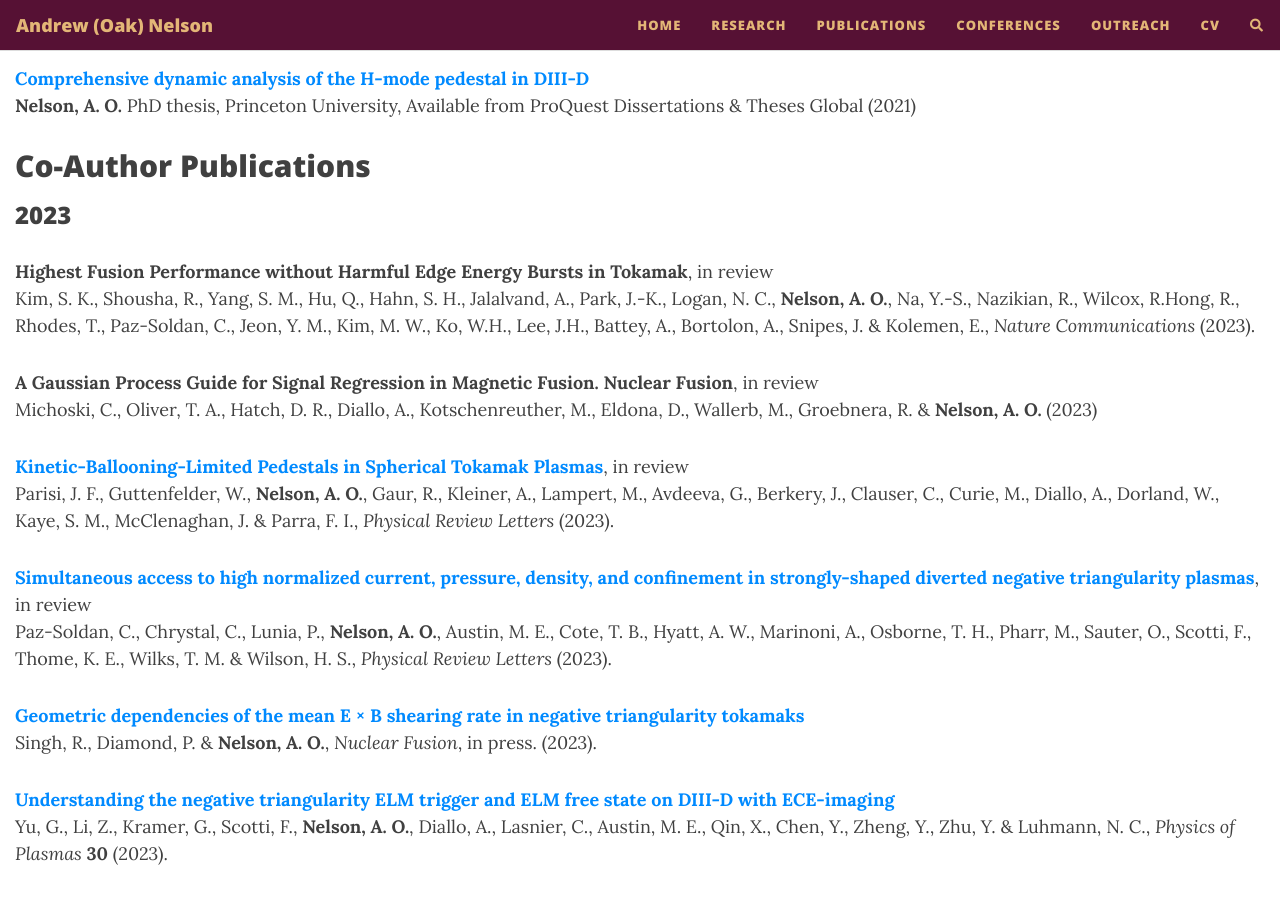
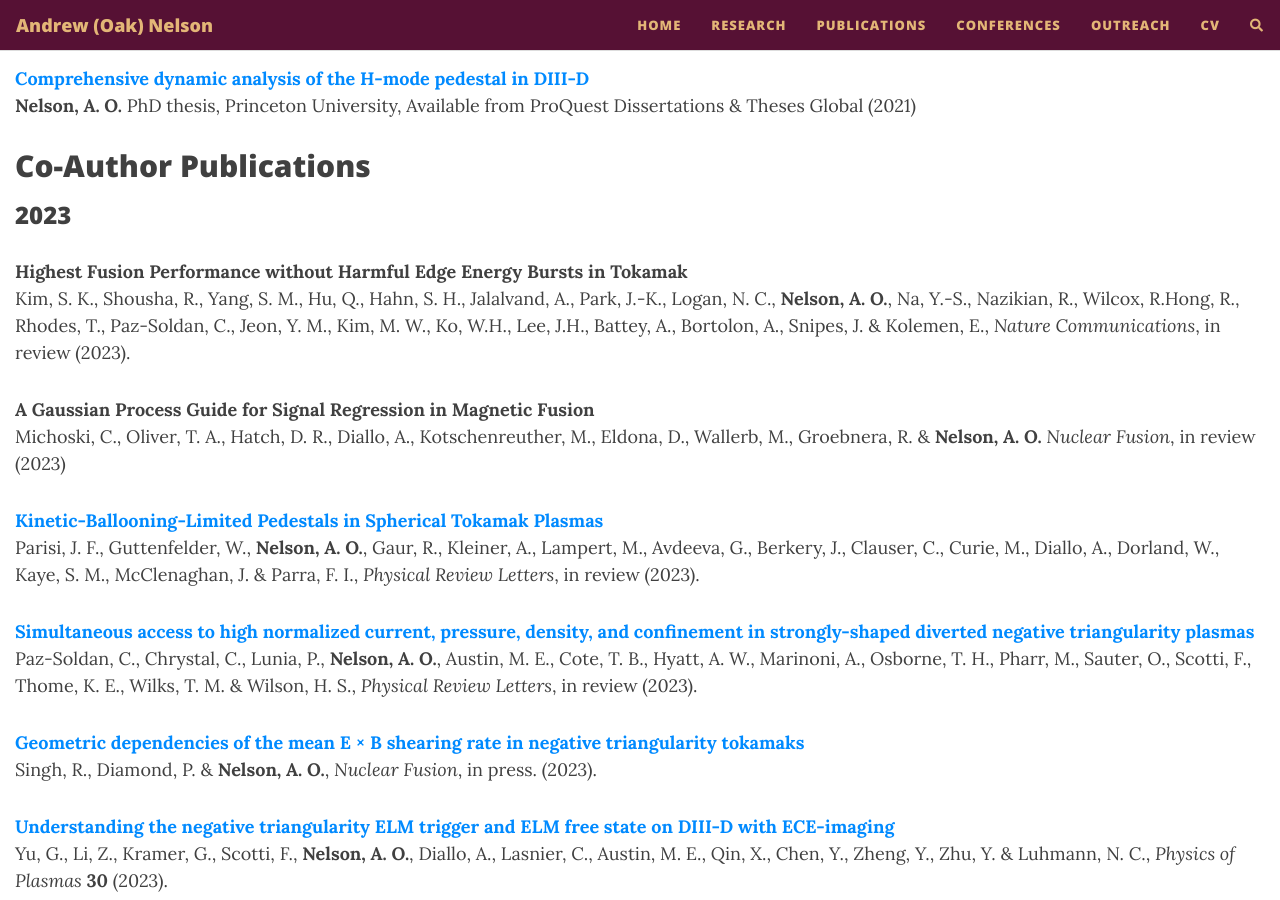
Before and after one commit to nelsonand/website, a Jekyll site: the page built from publications.md, in a window 1280 px wide and 900 px high, scrolled down 1332 px. Built offline with Jekyll 4.4.1, drawn with Linux system fonts in a browser that asks for light colours; nearby versions of some CDN libraries; comment, search, counter and statistics services are not loaded.

```diff
--- a/publications.md
+++ b/publications.md
@@ -48,17 +48,17 @@ full-width: true
 
 ### 2023
 
-**Highest Fusion Performance without Harmful Edge Energy Bursts in Tokamak**, in review<br />
-Kim, S. K., Shousha, R., Yang, S. M., Hu, Q., Hahn, S. H., Jalalvand, A., Park, J.-K., Logan, N. C., **Nelson, A. O.**, Na, Y.-S., Nazikian, R., Wilcox, R.Hong, R., Rhodes, T., Paz-Soldan, C., Jeon, Y. M., Kim, M. W., Ko, W.H., Lee, J.H., Battey, A., Bortolon, A., Snipes, J. & Kolemen, E., _Nature Communications_ (2023).
+**Highest Fusion Performance without Harmful Edge Energy Bursts in Tokamak**<br />
+Kim, S. K., Shousha, R., Yang, S. M., Hu, Q., Hahn, S. H., Jalalvand, A., Park, J.-K., Logan, N. C., **Nelson, A. O.**, Na, Y.-S., Nazikian, R., Wilcox, R.Hong, R., Rhodes, T., Paz-Soldan, C., Jeon, Y. M., Kim, M. W., Ko, W.H., Lee, J.H., Battey, A., Bortolon, A., Snipes, J. & Kolemen, E., _Nature Communications_, in review (2023).
 
-**A Gaussian Process Guide for Signal Regression in Magnetic Fusion. Nuclear Fusion**, in review<br />
-Michoski, C., Oliver, T. A., Hatch, D. R., Diallo, A., Kotschenreuther, M., Eldona, D., Wallerb, M., Groebnera, R. & **Nelson, A. O.**  (2023)
+**A Gaussian Process Guide for Signal Regression in Magnetic Fusion**<br />
+Michoski, C., Oliver, T. A., Hatch, D. R., Diallo, A., Kotschenreuther, M., Eldona, D., Wallerb, M., Groebnera, R. & **Nelson, A. O.** _Nuclear Fusion_, in review (2023)
 
-**[Kinetic-Ballooning-Limited Pedestals in Spherical Tokamak Plasmas](https://arxiv.org/abs/2308.05238)**, in review<br />
-Parisi, J. F., Guttenfelder, W., **Nelson, A. O.**, Gaur, R., Kleiner, A., Lampert, M., Avdeeva, G., Berkery, J., Clauser, C., Curie, M., Diallo, A., Dorland, W., Kaye, S. M., McClenaghan, J. & Parra, F. I., _Physical Review Letters_ (2023).
+**[Kinetic-Ballooning-Limited Pedestals in Spherical Tokamak Plasmas](https://arxiv.org/abs/2308.05238)**<br />
+Parisi, J. F., Guttenfelder, W., **Nelson, A. O.**, Gaur, R., Kleiner, A., Lampert, M., Avdeeva, G., Berkery, J., Clauser, C., Curie, M., Diallo, A., Dorland, W., Kaye, S. M., McClenaghan, J. & Parra, F. I., _Physical Review Letters_, in review (2023).
 
-**[Simultaneous access to high normalized current, pressure, density, and confinement in strongly-shaped diverted negative triangularity plasmas](https://arxiv.org/abs/2309.03689)**, in review<br />
-Paz-Soldan, C., Chrystal, C., Lunia, P., **Nelson, A. O.**, Austin, M. E., Cote, T. B., Hyatt, A. W., Marinoni, A., Osborne, T. H., Pharr, M., Sauter, O., Scotti, F., Thome, K. E., Wilks, T. M. & Wilson, H. S., _Physical Review Letters_ (2023).
+**[Simultaneous access to high normalized current, pressure, density, and confinement in strongly-shaped diverted negative triangularity plasmas](https://arxiv.org/abs/2309.03689)**<br />
+Paz-Soldan, C., Chrystal, C., Lunia, P., **Nelson, A. O.**, Austin, M. E., Cote, T. B., Hyatt, A. W., Marinoni, A., Osborne, T. H., Pharr, M., Sauter, O., Scotti, F., Thome, K. E., Wilks, T. M. & Wilson, H. S., _Physical Review Letters_, in review (2023).
 
 **[Geometric dependencies of the mean E × B shearing rate in negative triangularity tokamaks](https://doi.org/10.1088/1741-4326/ad0605)**<br />
 Singh, R., Diamond, P. & **Nelson, A. O.**, _Nuclear Fusion_, in press. (2023).
```
